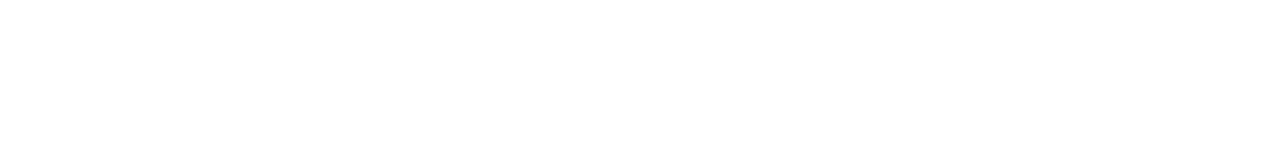
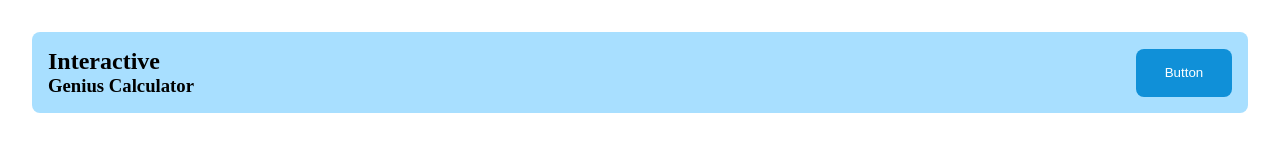
Before and after one commit to Myself-Ashish-Sarker/geometry-calculator, a plain HTML site: page index.html in a window 1280 px wide. Drawn offline with Linux system fonts and the light colour scheme.

Commit message:
header section added

```diff
--- a/index.html
+++ b/index.html
@@ -4,17 +4,32 @@
     <meta charset="UTF-8">
     <meta name="viewport" content="width=device-width, initial-scale=1.0">
 
-    <!-- Linking CSS -->
+    <!-- linking cSS -->
     <link rel="stylesheet" href="./styles.css">
-    <!-- Linking CSS -->
+    <!-- linking css -->
 
     <title>Document</title>
 </head>
 <body>
 
+    <!-- header section -->
+    <header>
+        <div class="header-divider">
+            <div class="header-texts">
+                <h2>Interactive</h2>
+                <h3>Genius Calculator</h3>
+            </div>
+            <div class="header-btn">
+                <button class="auxiliary-btn">Button</button>
+            </div>
+        </div>
+    </header>
+    <!-- header section -->
 
-    <!-- Linking JavaScript -->
+
+
+    <!-- linking javascript -->
     <script src="./main.js"></script>
-    <!-- Linking JavaScript -->
+    <!-- linking javascript -->
 </body>
 </html>
--- a/styles.css
+++ b/styles.css
@@ -0,0 +1,30 @@
+* {
+    margin: 0;
+    padding: 0;
+}
+
+body {
+    padding: 2rem;
+}
+
+
+/* header section */
+header .header-divider {
+    padding: 1rem;
+    display: flex;
+    justify-content: space-between;
+    align-items: center;
+    border-radius: 0.5rem;
+    background-color: #a8dfff;
+}
+
+header .auxiliary-btn {
+    width: 6rem;
+    height: 3rem;
+    border: 0;
+    border-radius: 0.5rem;
+    cursor: pointer;
+    background: rgb(16, 144, 216);
+    color: #fff;
+}
+/* header section */
```
